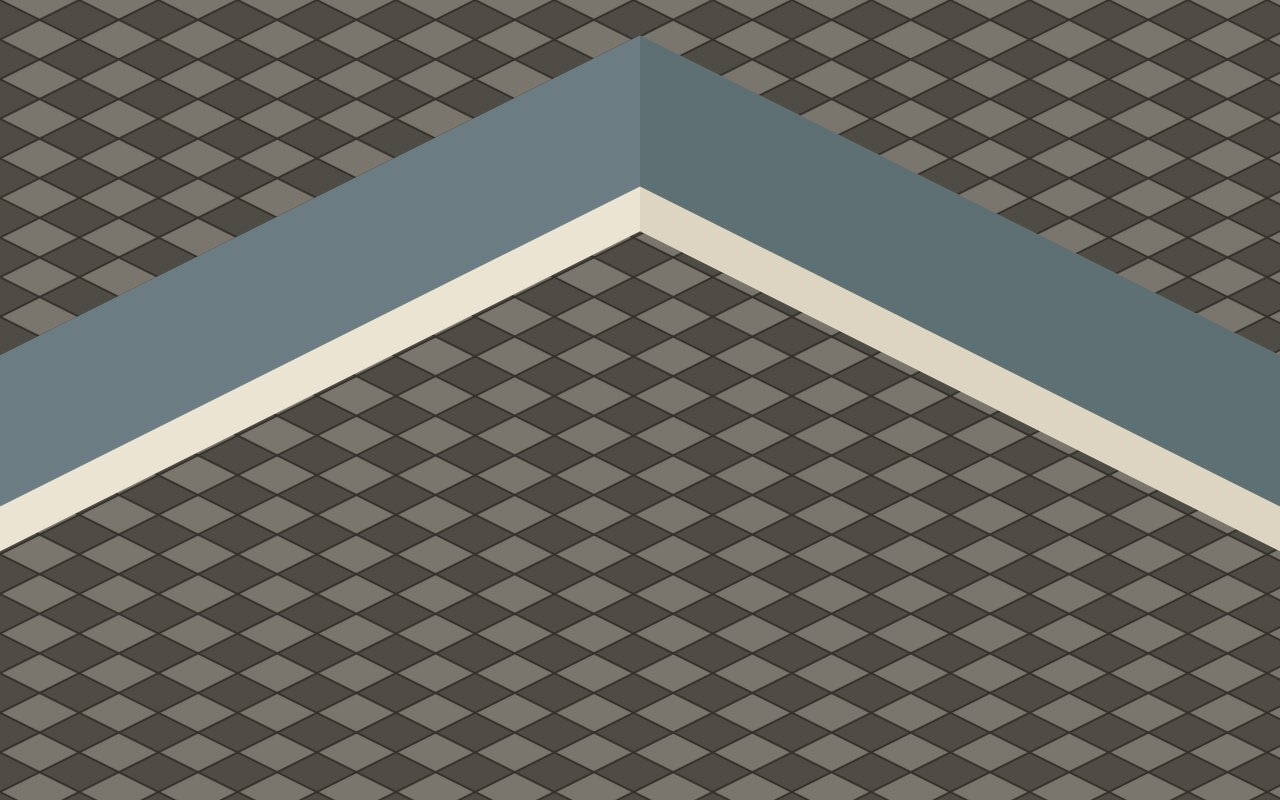
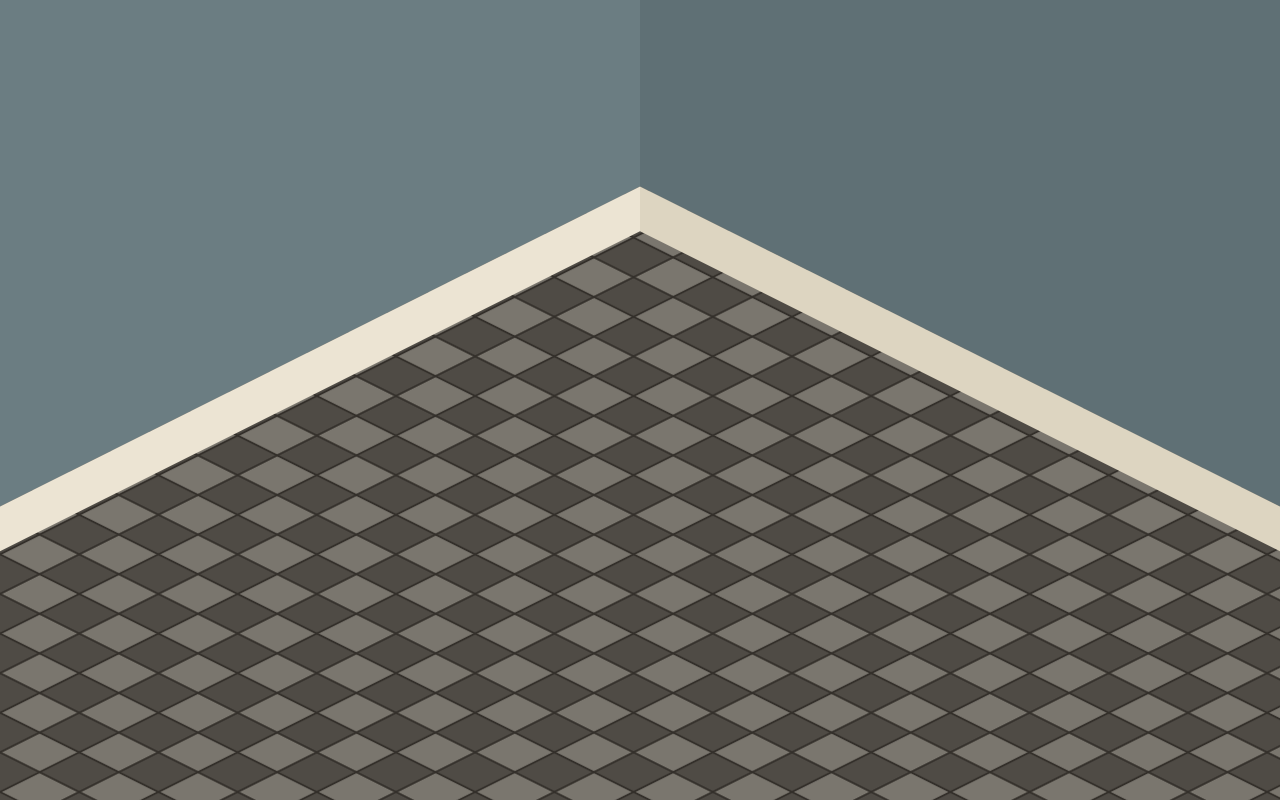
Before and after one commit to chami15/toss-hub-agente, a React (Vite) app in the folder frontend/: page / in a window 1280 px wide. Built offline with nearby package versions, Linux system fonts and the light colour scheme.

Commit message:
Parede encosta direto no topo da tela, sem vão de piso por cima
A banda de cima da parede agora vai do y=0 (topo absoluto da tela) até
o rodapé, preenchendo os cantos superiores inteiros. Antes sobrava piso
visível nos cantos, quebrando o efeito de "quadro sem moldura".

```diff
--- a/frontend/src/features/escritorio/svgs/Parede.tsx
+++ b/frontend/src/features/escritorio/svgs/Parede.tsx
@@ -13,8 +13,12 @@ const TOPO_DIR = '#5f7075'
 const RODAPE_ESQ = '#ece4d3'
 const RODAPE_DIR = '#ddd5c1'
 
-const CLIP_PAREDE_ESQ = 'polygon(0% 44.4%, 50% 4.4%, 50% 28.9%, 0% 68.9%)'
-const CLIP_PAREDE_DIR = 'polygon(50% 4.4%, 100% 44.4%, 100% 68.9%, 50% 28.9%)'
+// A parte de cima da parede vai do topo ABSOLUTO da tela (0%) até o
+// rodapé — sem sobrar nenhuma tira de piso por cima. É o "quadro sem
+// moldura": a parede encosta direto no acabamento da tela, não tem
+// borda/vão em lugar nenhum.
+const CLIP_PAREDE_ESQ = 'polygon(0% 0%, 50% 0%, 50% 23.3%, 0% 63.3%)'
+const CLIP_PAREDE_DIR = 'polygon(50% 0%, 100% 0%, 100% 63.3%, 50% 23.3%)'
 const CLIP_RODAPE_ESQ = 'polygon(0% 63.3%, 50% 23.3%, 50% 28.9%, 0% 68.9%)'
 const CLIP_RODAPE_DIR = 'polygon(50% 23.3%, 100% 63.3%, 100% 68.9%, 50% 28.9%)'
 
```
